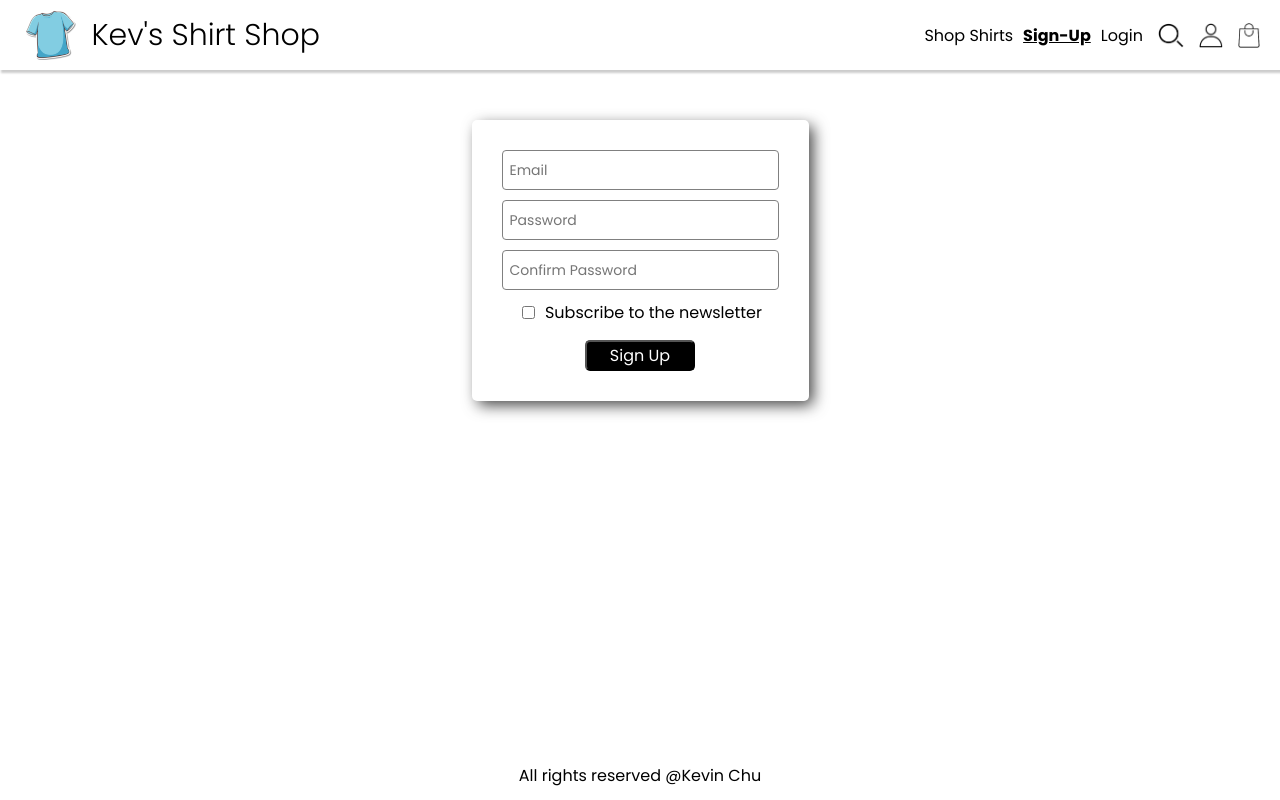
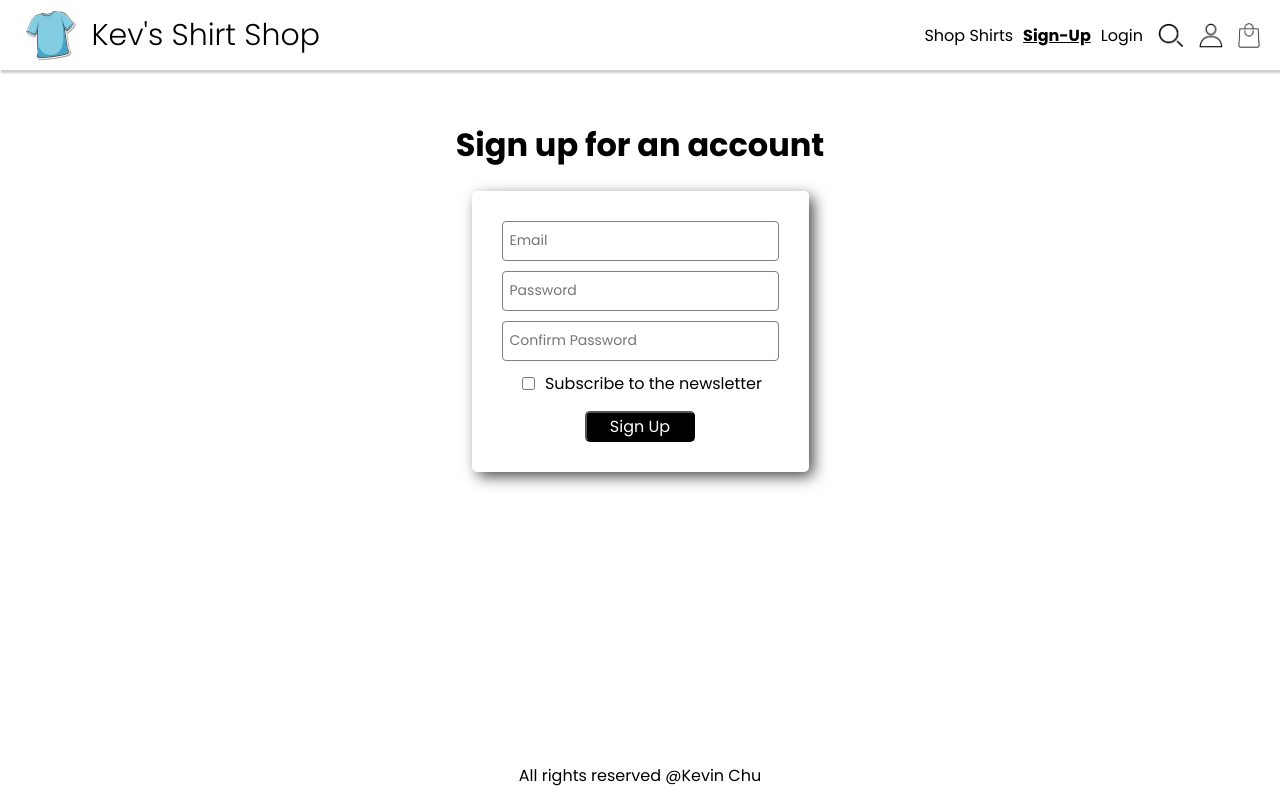
Before and after one commit to chukevh/ecommerce-store, a React (Create React App) app in the folder frontend/: page /sign-up in a window 1280 px wide. Built offline with nearby package versions, Linux system fonts and the light colour scheme.

Commit message:
Working on Login forms

```diff
--- a/frontend/src/pages/Login.js
+++ b/frontend/src/pages/Login.js
@@ -41,6 +41,8 @@ export default function Login() {
 
     return (
         <div className="form-container">
+            <h1>Sign in to your account</h1>
+            { message && <h3 className="login-text">{message}</h3>}
             <form className="form-signup" onSubmit={handleSubmit}>
                 <input
                     className="signup-input"
@@ -71,7 +73,6 @@ export default function Login() {
                 />
                 <button className="signup-button">Login</button>
             </form>
-            { message && <h2 className="login-text">{message}</h2>}
         </div>
     )
 }
--- a/frontend/src/pages/SignUp.js
+++ b/frontend/src/pages/SignUp.js
@@ -39,6 +39,7 @@ export default function SignUp() {
 
     return (
         <div className="form-container">
+            <h1>Sign up for an account</h1>
             <form className="form-signup" onSubmit={handleSubmit}>
                 <input
                     className="signup-input"
--- a/frontend/src/style.css
+++ b/frontend/src/style.css
@@ -214,7 +214,7 @@ a.nav-text  {
     align-items: center;
     flex-direction: column;
     height: 80vh;
-    padding-top: 50px;
+    padding-top: 30px;
 }
 
 .form-signup {
@@ -262,7 +262,7 @@ a.nav-text  {
 
 /* Login */
 .login-text {
-    color: red;
+    color: #cc0000;
 }
 
 /* SHIRTS PAGE */
--- a/frontend/src/utils.js
+++ b/frontend/src/utils.js
@@ -4,7 +4,7 @@ export function requireAuth() {
     const isLoggedIn = false
 
     if (!isLoggedIn) {
-        throw redirect("/login?message=You must first login")
+        throw redirect("/login?message=You must login first.")
     }
     return null
 }
```
